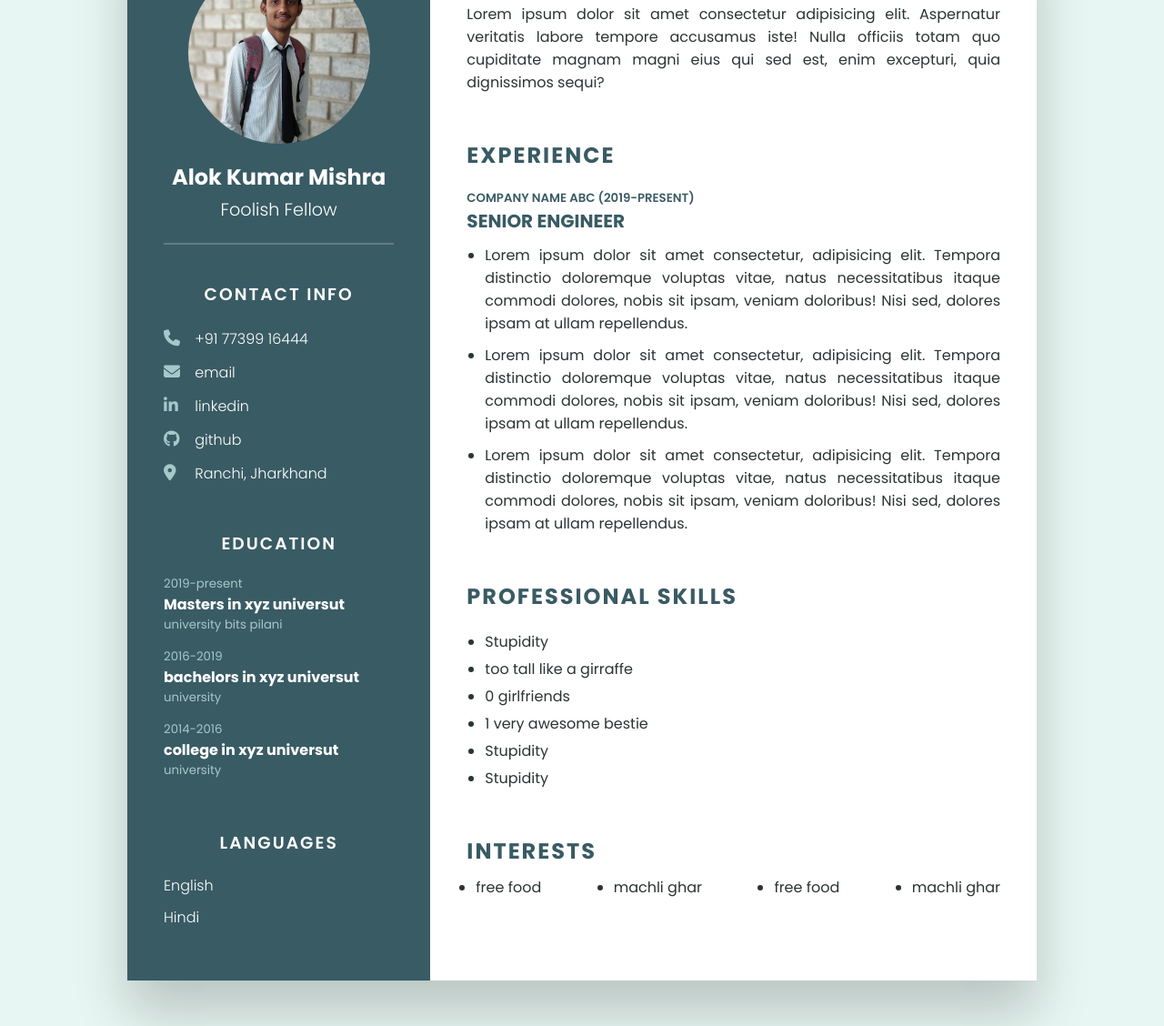
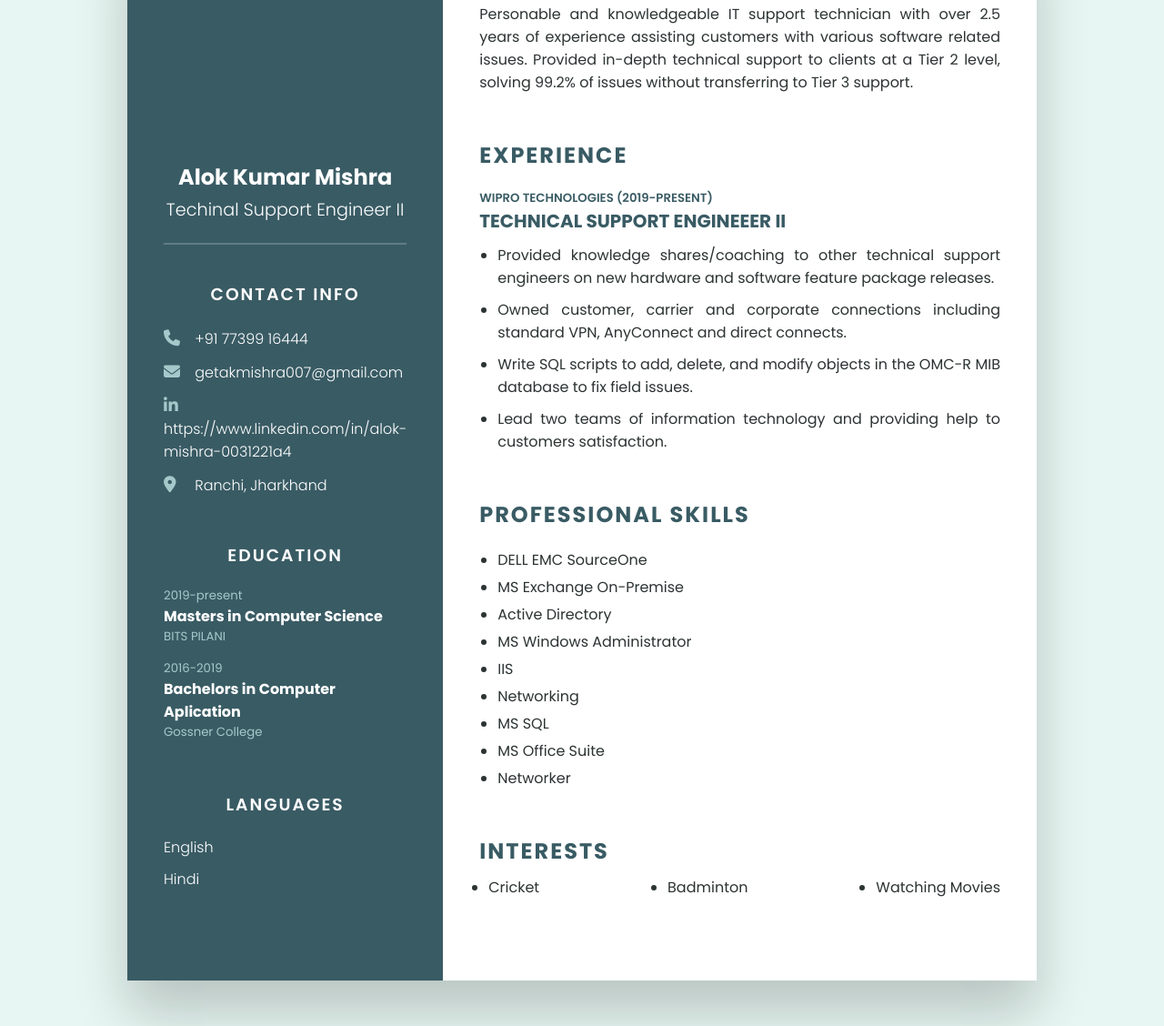
Before and after one commit to AlokKumarMishra16/Resume, a plain HTML site: page index.html in a window 1280 px wide. Shown: the part 132-1260 px from the top of the page at 91% size. Drawn offline with Linux system fonts and the light colour scheme.

Commit message:
Update index.html

```diff
--- a/index.html
+++ b/index.html
@@ -14,9 +14,8 @@
 		<div class="left-side">
 			<div class="profileText">
 				<div class="imgBx">
-					<img src="./Profile.jpeg" alt="" />
-				</div>
-				<h2>Alok Kumar Mishra<br><span>Foolish Fellow</span></h2>
+						</div>
+				<h2>Alok Kumar Mishra<br><span>Techinal Support Engineer II</span></h2>
 			</div>
 			<!-- left-contact information -->
 			<div class="contact-info">
@@ -28,15 +27,11 @@
 					</li>
 					<li>
 						<span class="icon"><i class="fa fa-envelope"></i></span>
-						<span class="text">email</span>
+						<span class="text">getakmishra007@gmail.com</span>
 					</li>
 					<li>
 						<span class="icon"><i class="fa-brands fa-linkedin-in"></i></span>
-						<span class="text">linkedin</span>
-					</li>
-					<li>
-						<span class="icon"><i class="fa-brands fa-github"></i></span>
-						<span class="text">github</span>
+						<span class="text">https://www.linkedin.com/in/alok-mishra-0031221a4</span>
 					</li>
 					<li>
 						<span class="icon"><i class="fa-solid fa-location-dot"></i></span>
@@ -50,20 +45,15 @@
 				<ul>
 					<li>
 						<h5>2019-present</h5>
-						<h4>Masters in xyz universut</h4>
-						<h5>university bits pilani</h5>
+						<h4>Masters in Computer Science</h4>
+						<h5>BITS PILANI</h5>
 					</li>
 					<li>
 						<h5>2016-2019</h5>
-						<h4>bachelors in xyz universut</h4>
-						<h5>university</h5>
+						<h4>Bachelors in Computer Aplication</h4>
+						<h5>Gossner College</h5>
 					</li>
-					<li>
-						<h5>2014-2016</h5>
-						<h4>college in xyz universut</h4>
-						<h5>university</h5>
-					</li>
-				</ul>
+						</ul>
 			</div>
 			<!-- languages -->
 			<div class="contact-info language">
@@ -79,21 +69,22 @@
 		<div class="right-side">
 			<div class="about">
 				<h2 class="title2">Profile</h2>
-				<p>Lorem ipsum dolor sit amet consectetur adipisicing elit. Aspernatur veritatis labore tempore accusamus iste! Nulla officiis totam quo cupiditate magnam magni eius qui sed est, enim excepturi, quia dignissimos sequi?</p>
+				<p>Personable and knowledgeable IT support technician with over 2.5 years of experience assisting customers with various software related issues. Provided in-depth technical support to clients at a Tier 2 level, solving 99.2% of issues without transferring to Tier 3 support.</p>
 			</div>
 			<div class="about experience">
 				<h2 class="title2">Experience</h2>
 					<div class="box">
 						<div class="year_company">
-							<h5>Company Name abc (2019-present)</h5>
+							<h5>Wipro Technologies (2019-present)</h5>
 						</div>
 						<div class="text">
-							<h4>Senior Engineer</h4>
+							<h4>Technical Support Engineeer II</h4>
 
 							<ul>
-								<li>Lorem ipsum dolor sit amet consectetur, adipisicing elit. Tempora distinctio doloremque voluptas vitae, natus necessitatibus itaque commodi dolores, nobis sit ipsam, veniam doloribus! Nisi sed, dolores ipsam at ullam repellendus.</li>
-								<li>Lorem ipsum dolor sit amet consectetur, adipisicing elit. Tempora distinctio doloremque voluptas vitae, natus necessitatibus itaque commodi dolores, nobis sit ipsam, veniam doloribus! Nisi sed, dolores ipsam at ullam repellendus.</li>
-								<li>Lorem ipsum dolor sit amet consectetur, adipisicing elit. Tempora distinctio doloremque voluptas vitae, natus necessitatibus itaque commodi dolores, nobis sit ipsam, veniam doloribus! Nisi sed, dolores ipsam at ullam repellendus.</li>
+								<li>Provided knowledge shares/coaching to other technical support engineers on new hardware and software feature package releases.</li>
+								<li>Owned customer, carrier and corporate connections including standard VPN, AnyConnect and direct connects.</li>
+								<li>Write SQL scripts to add, delete, and modify objects in the OMC-R MIB database to fix field issues.</li>
+                <li>Lead two teams of information technology and providing help to customers satisfaction.</li>
 							</ul>
 						</div>
 					</div>
@@ -102,23 +93,25 @@
 				<h2 class="title2">Professional Skills</h2>
 				<div class="box">
 					<ul>
-						<li>Stupidity</li>
-						<li>too tall like a girraffe</li>
-						<li>0 girlfriends</li>
-						<li>1 very awesome bestie</li>
-						<li>Stupidity</li>
-						<li>Stupidity</li>
+						<li>DELL EMC SourceOne</li>
+						<li>MS Exchange On-Premise</li>
+						<li>Active Directory</li>
+						<li>MS Windows Administrator</li>
+						<li>IIS</li>
+						<li>Networking</li>
+            <li>MS SQL</li>
+            <li>MS Office Suite</li>
+            <li>Networker</li>
 					</ul>
 				</div>
 			</div>
 			<div class="about interest">
 				<h2 class="title2">Interests</h2>
 					<ul>
-						<li>free food</li>
-						<li>machli ghar</li>
-						<li>free food</li>
-						<li>machli ghar</li>
-					</ul>
+						<li>Cricket</li>
+						<li>Badminton</li>
+            <li>Watching Movies</li>
+										</ul>
 			</div>
 
 		</div>
```
